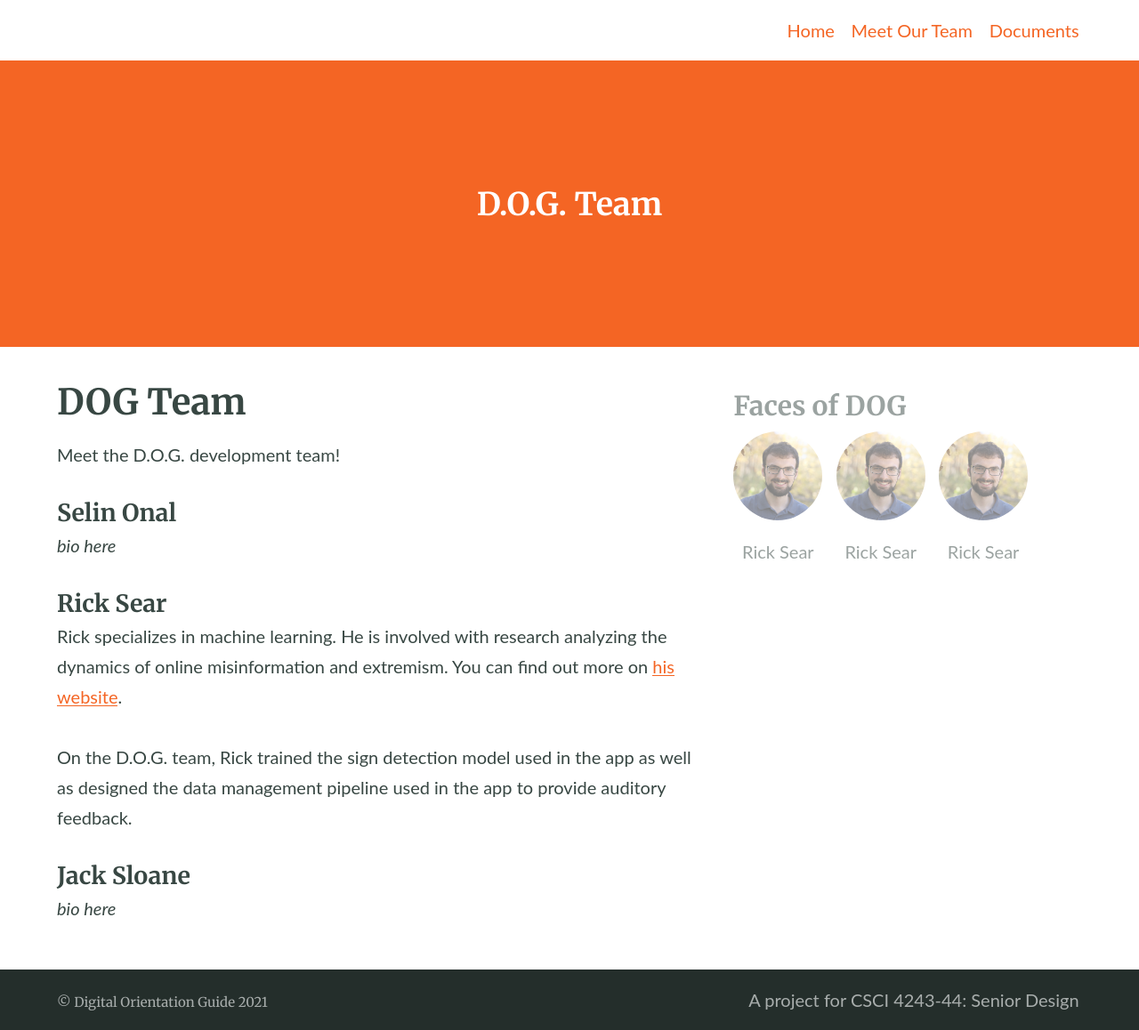
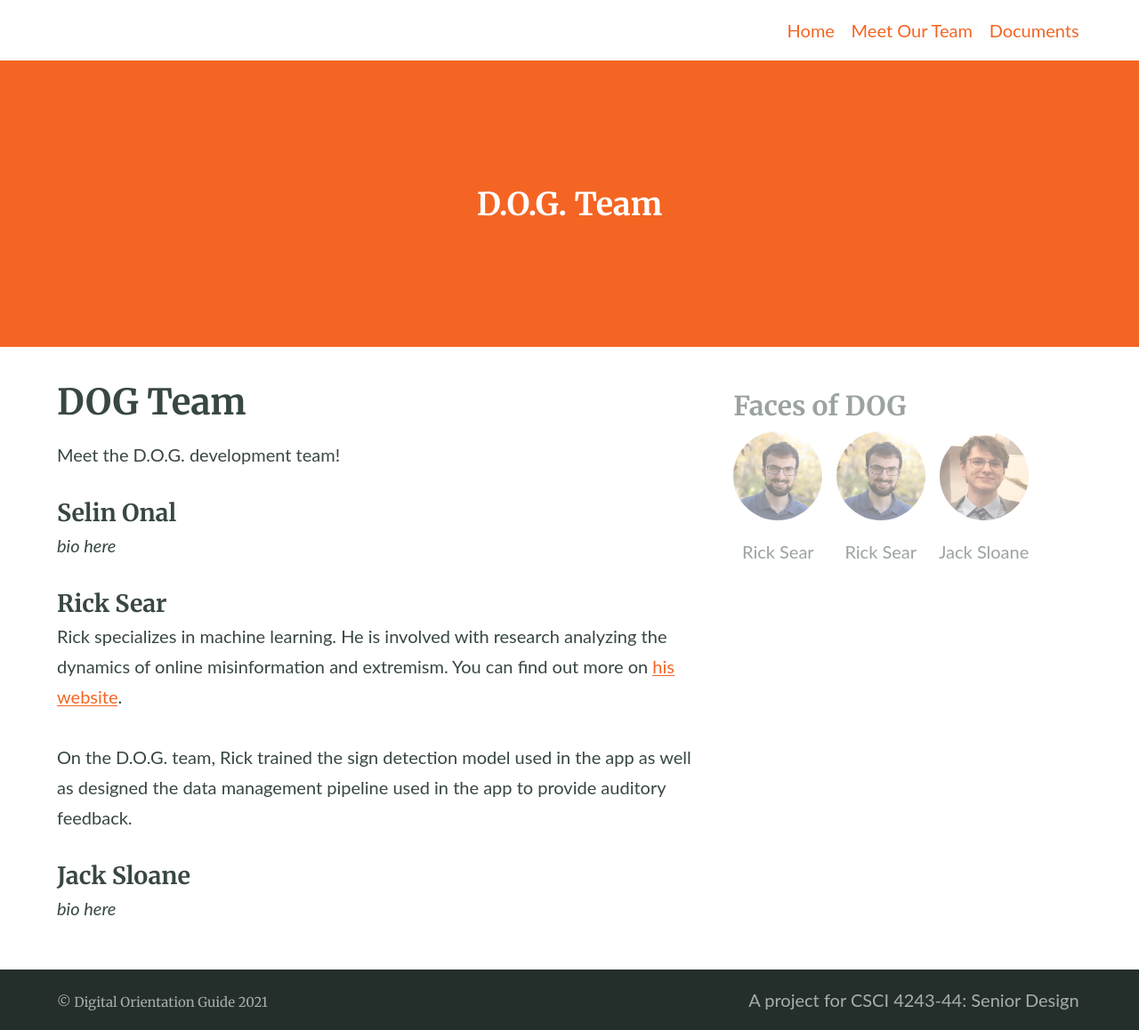
Before and after one commit to searri/project-dog, a Jekyll site: the page built from team.md, in a window 1280 px wide. Shown: the whole page at 89% size. Built offline with Jekyll 4.4.1, drawn with Linux system fonts in a browser that asks for light colours.

Commit message:
Add jack

```diff
--- a/_includes/site-aside.html
+++ b/_includes/site-aside.html
@@ -25,9 +25,9 @@
       &nbsp;&nbsp;&nbsp;
       <div style="text-align: center;">
         <div style="display: inline-block;">
-          <img src="/project-dog/assets/rick.jpg" style="height: 100px; width:100px; border-radius: 50px;" />
+          <img src="/project-dog/assets/jack.jpg" style="height: 100px; width:100px; border-radius: 50px;" />
         </div>
-        <p>Rick Sear</p>
+        <p>Jack Sloane</p>
       </div>
     </div>
   </section>
```
Also changed, not shown: assets/jack.jpg (added).
